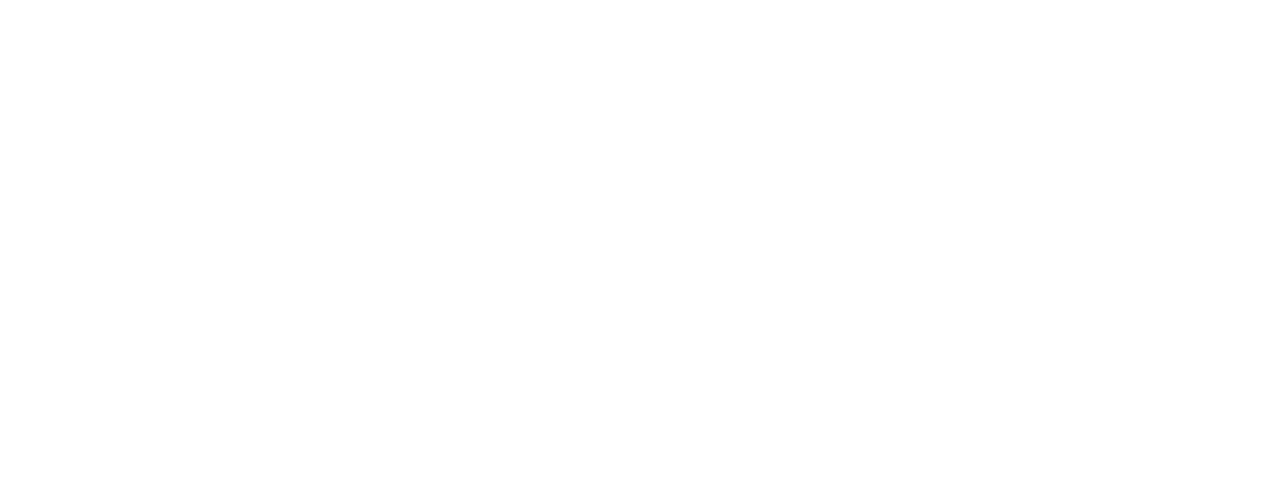
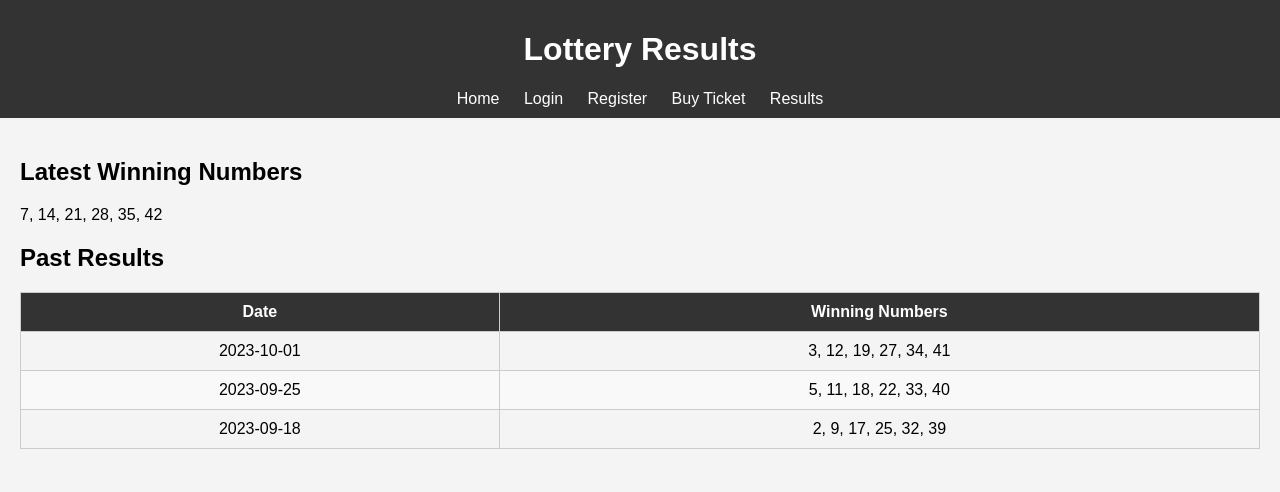
Before and after one commit to Gift-R-Murwisi-77/lottery-system, a website: page results.html in a window 1280 px wide. Drawn offline with Linux system fonts and the light colour scheme.

```diff
--- a/results.html
+++ b/results.html
@@ -0,0 +1,42 @@
+<!DOCTYPE html>
+<html lang="en">
+<head>
+  <meta charset="UTF-8">
+  <meta name="viewport" content="width=device-width, initial-scale=1.0">
+  <title>Lottery System - Results</title>
+  <link rel="stylesheet" href="styles.css">
+</head>
+<body>
+  <header>
+    <h1>Lottery Results</h1>
+    <nav>
+      <a href="index.html">Home</a>
+      <a href="login.html">Login</a>
+      <a href="register.html">Register</a>
+      <a href="ticket.html">Buy Ticket</a>
+      <a href="results.html">Results</a>
+    </nav>
+  </header>
+  <main>
+    <section>
+      <h2>Latest Winning Numbers</h2>
+      <p id="latest-numbers">Loading...</p>
+    </section>
+    <section>
+      <h2>Past Results</h2>
+      <table id="past-results">
+        <thead>
+          <tr>
+            <th>Date</th>
+            <th>Winning Numbers</th>
+          </tr>
+        </thead>
+        <tbody>
+          <!-- Past results will be populated here -->
+        </tbody>
+      </table>
+    </section>
+  </main>
+  <script src="script.js"></script>
+</body>
+</html>
--- a/script.js
+++ b/script.js
@@ -93,3 +93,36 @@
       confirmationSection.style.display = "block";
     });
   });
+  // Results Page Logic
+document.addEventListener("DOMContentLoaded", function () {
+    const latestNumbersElement = document.getElementById("latest-numbers");
+    const pastResultsTableBody = document.querySelector("#past-results tbody");
+
+    // Simulate fetching latest winning numbers
+    setTimeout(() => {
+      const latestNumbers = [7, 14, 21, 28, 35, 42]; // Example numbers
+      latestNumbersElement.textContent = latestNumbers.join(", ");
+    }, 1000);
+
+    // Simulate fetching past results
+    setTimeout(() => {
+      const pastResults = [
+        { date: "2023-10-01", numbers: [3, 12, 19, 27, 34, 41] },
+        { date: "2023-09-25", numbers: [5, 11, 18, 22, 33, 40] },
+        { date: "2023-09-18", numbers: [2, 9, 17, 25, 32, 39] },
+      ];
+
+      pastResults.forEach(result => {
+        const row = document.createElement("tr");
+        const dateCell = document.createElement("td");
+        const numbersCell = document.createElement("td");
+
+        dateCell.textContent = result.date;
+        numbersCell.textContent = result.numbers.join(", ");
+
+        row.appendChild(dateCell);
+        row.appendChild(numbersCell);
+        pastResultsTableBody.appendChild(row);
+      });
+    }, 1500);
+  });
--- a/styles.css
+++ b/styles.css
@@ -110,3 +110,27 @@
     box-shadow: 0 0 10px rgba(0, 0, 0, 0.1);
     margin-top: 20px;
   }
+  table {
+    width: 100%;
+    border-collapse: collapse;
+    margin-top: 20px;
+  }
+
+  table th, table td {
+    padding: 10px;
+    border: 1px solid #ccc;
+    text-align: center;
+  }
+
+  table th {
+    background-color: #333;
+    color: white;
+  }
+
+  table tr:nth-child(even) {
+    background-color: #f9f9f9;
+  }
+
+  table tr:hover {
+    background-color: #f1f1f1;
+  }
```
Also changed, not shown: package.json (added, +19 -0 lines), backend/User.js (added), backend/config/db.js (added), backend/models/Result.js (added), backend/models/Ticket.js (added), backend/models/User.js (added), backend/routes/auth.js (added), backend/routes/result.js (added), backend/routes/ticket.js (added), 1 other file.
